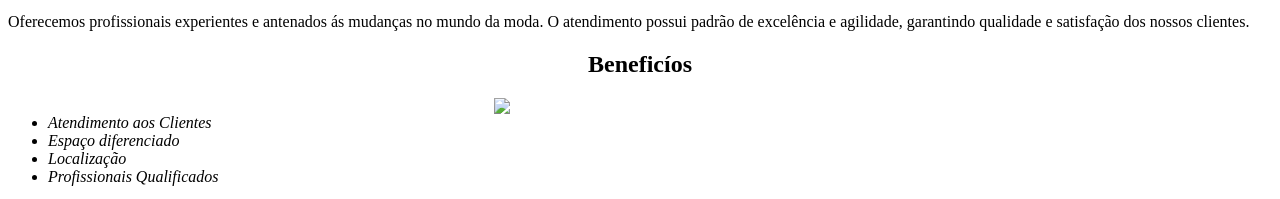
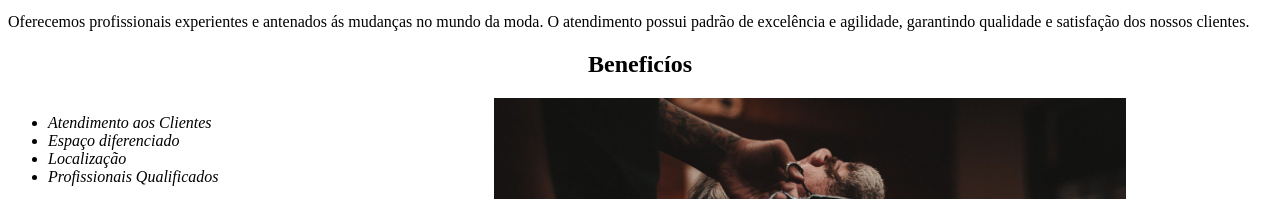
Before and after one commit to anacarolinaescola/barbearia, a plain HTML site: page index.html in a window 1280 px wide. Shown: the part 601-800 px from the top of the page. Drawn offline with Linux system fonts and the light colour scheme.

Commit message:
Update index.html

```diff
--- a/index.html
+++ b/index.html
@@ -25,7 +25,7 @@
                                       <li class="itens">Profissionais Qualificados</li>
                          </ul>
 
-                         <img src="beneficíos.jpg" class="imagembeneficíos">
+                       <img src="beneficios.jpg" class="imagembeneficios">
                     </div>
 
                 </body>
```
